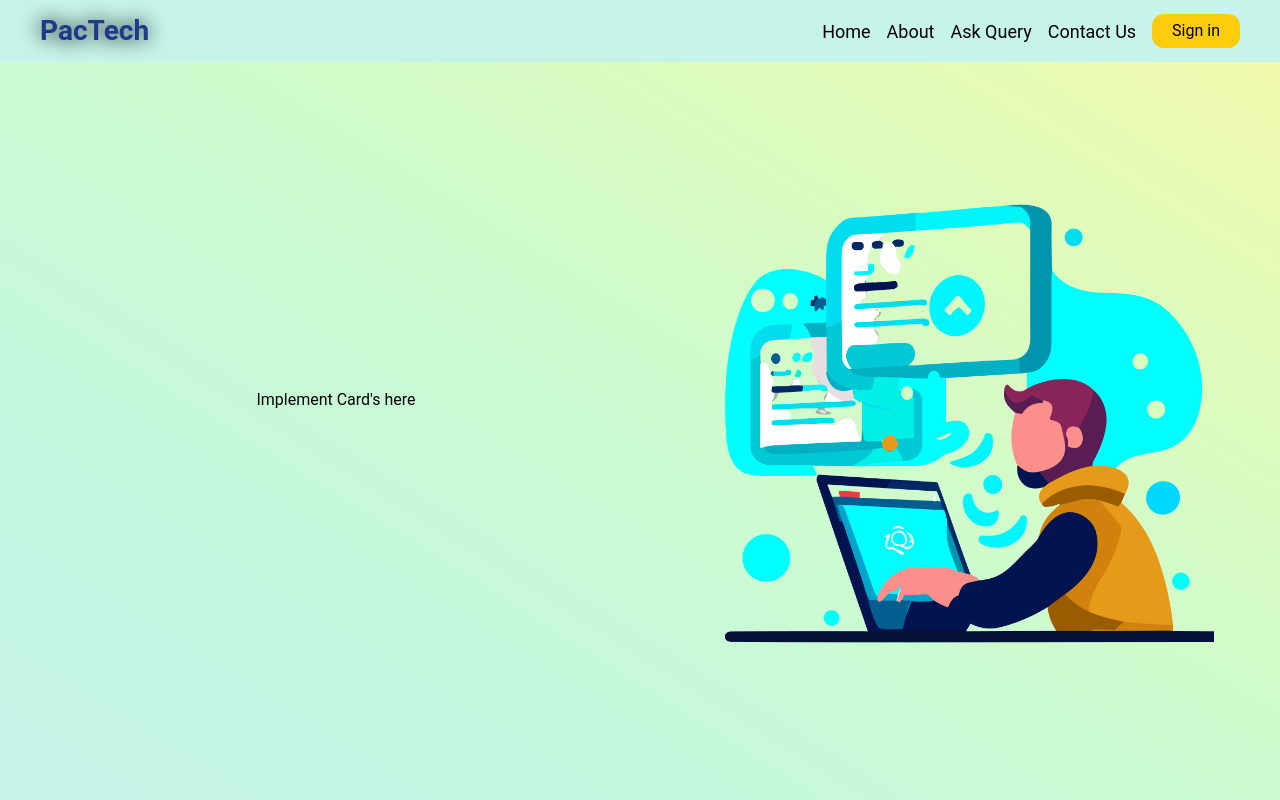
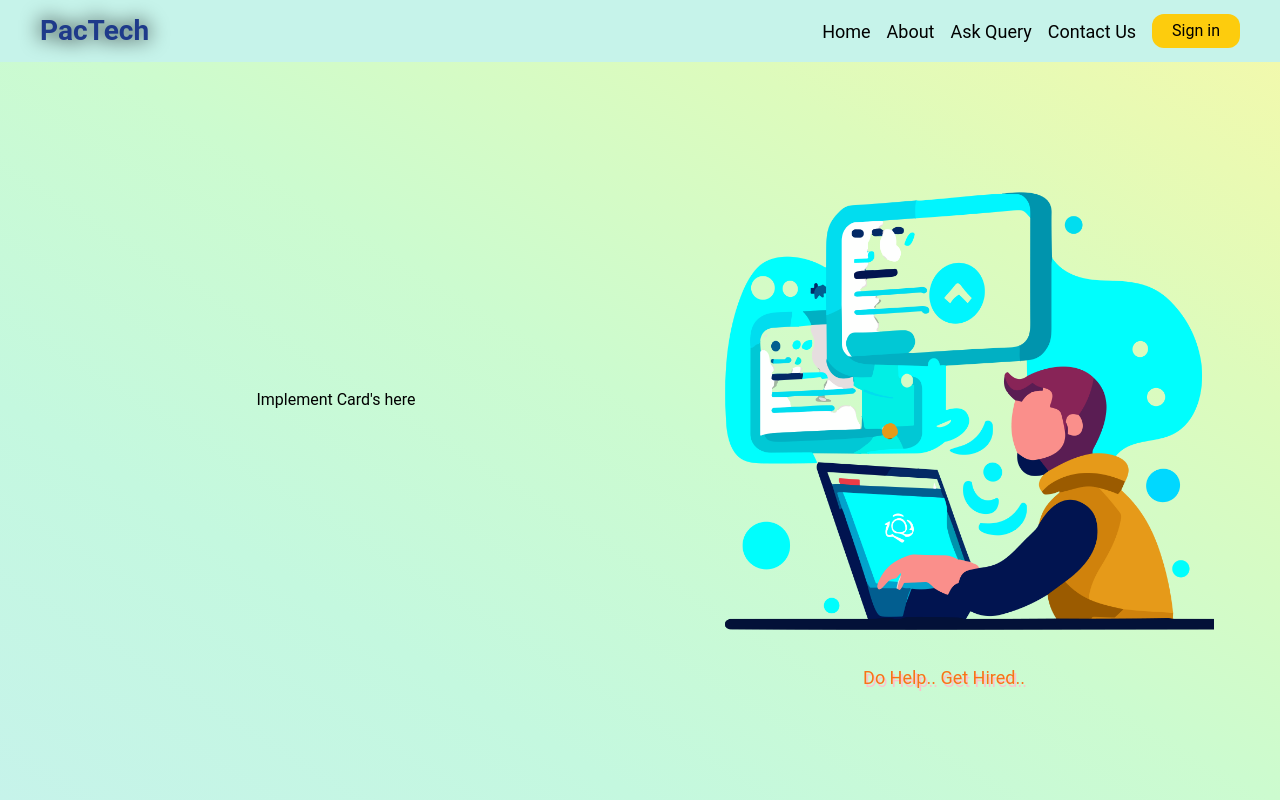
Before and after one commit to Pankajupadhyay01/React-firebase-project, a React (Vite) app: page / in a window 1280 px wide. Built offline with nearby package versions, Linux system fonts and the light colour scheme.

Commit message:
Hero Section Image Updated

```diff
--- a/src/Component/Home.jsx/Hero.jsx
+++ b/src/Component/Home.jsx/Hero.jsx
@@ -7,8 +7,13 @@ const Hero = () => {
                 <div className='flex flex-1 justify-center items-center'>
                     Implement Card's here
                 </div>
-                <div className=' flex flex-1 justify-center items-center h-[540px]'>
-                    <img src={heroimg} className='h-full' alt="" />
+                <div className=' flex flex-col flex-1 justify-center items-center h-full gap-y-4'>
+                    <div className='h-[540px] animate-[Bounce_2s_infinite_alternate]'>
+                        <img src={heroimg} className='h-full' alt="" />
+                    </div>
+                    <div className='text-orange-500 text-lg drop-shadow-[2px_3px_0_pink] cursor-pointer'>
+                        Do Help.. Get Hired..
+                    </div>
                 </div>
             </div>
         </div>
--- a/src/Pages/Login.jsx
+++ b/src/Pages/Login.jsx
@@ -53,7 +53,7 @@ const Login = () => {
 
                 {/* Right Section */}
 
-                <div className='md:flex flex-col justify-center items-center w-[45%] flex-2 animate-[test_2s_infinite_ease_alternate] hidden'>
+                <div className='md:flex flex-col justify-center items-center w-[45%] flex-2 animate-[Bounce_2s_infinite_ease_alternate] hidden'>
                   <img className='w-full ' src={Logimg} alt="" srcset={Logimg} />
 
                   {/* Signup page link */}
--- a/tailwind.config.cjs
+++ b/tailwind.config.cjs
@@ -16,7 +16,7 @@ module.exports = {
       },
 
       keyframes: {
-        test: {
+        Bounce: {
           '100%': { transform: ' translateY(10px); ' }
         },
         bganimate: {
```
